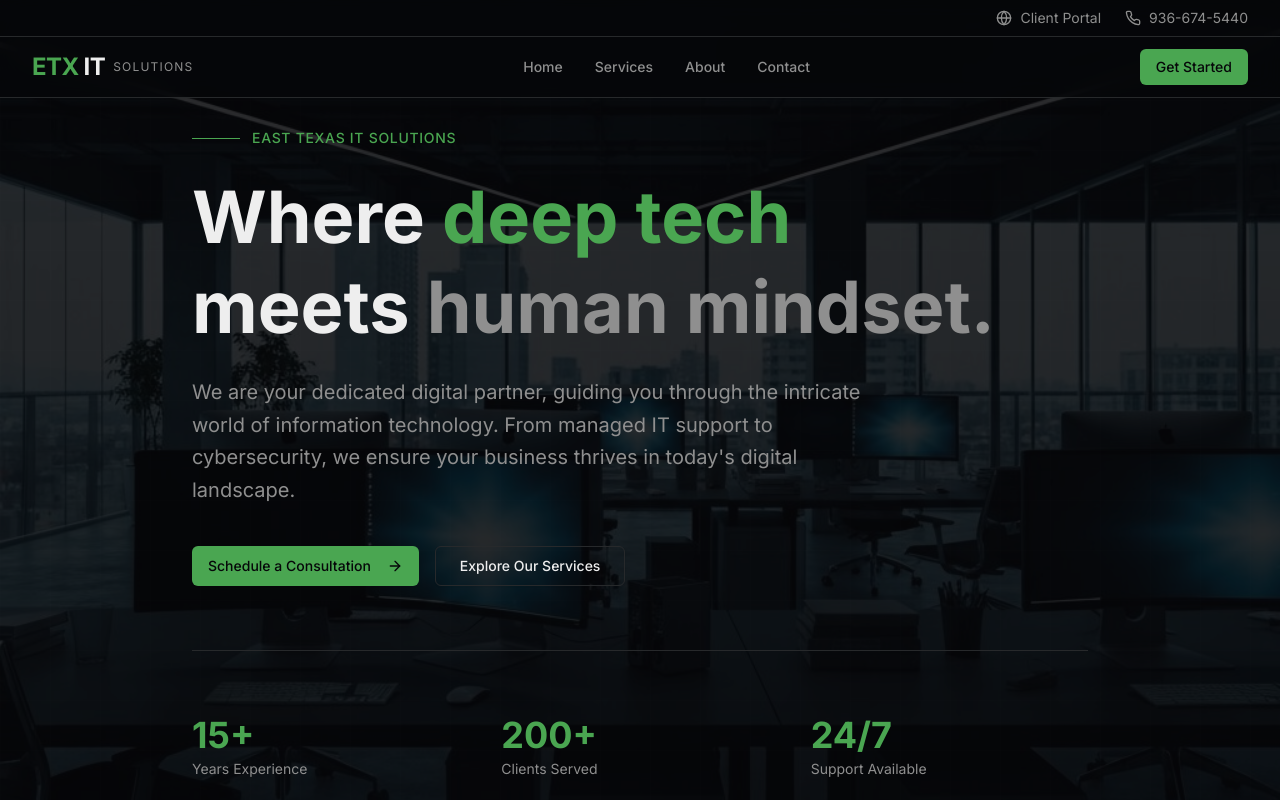
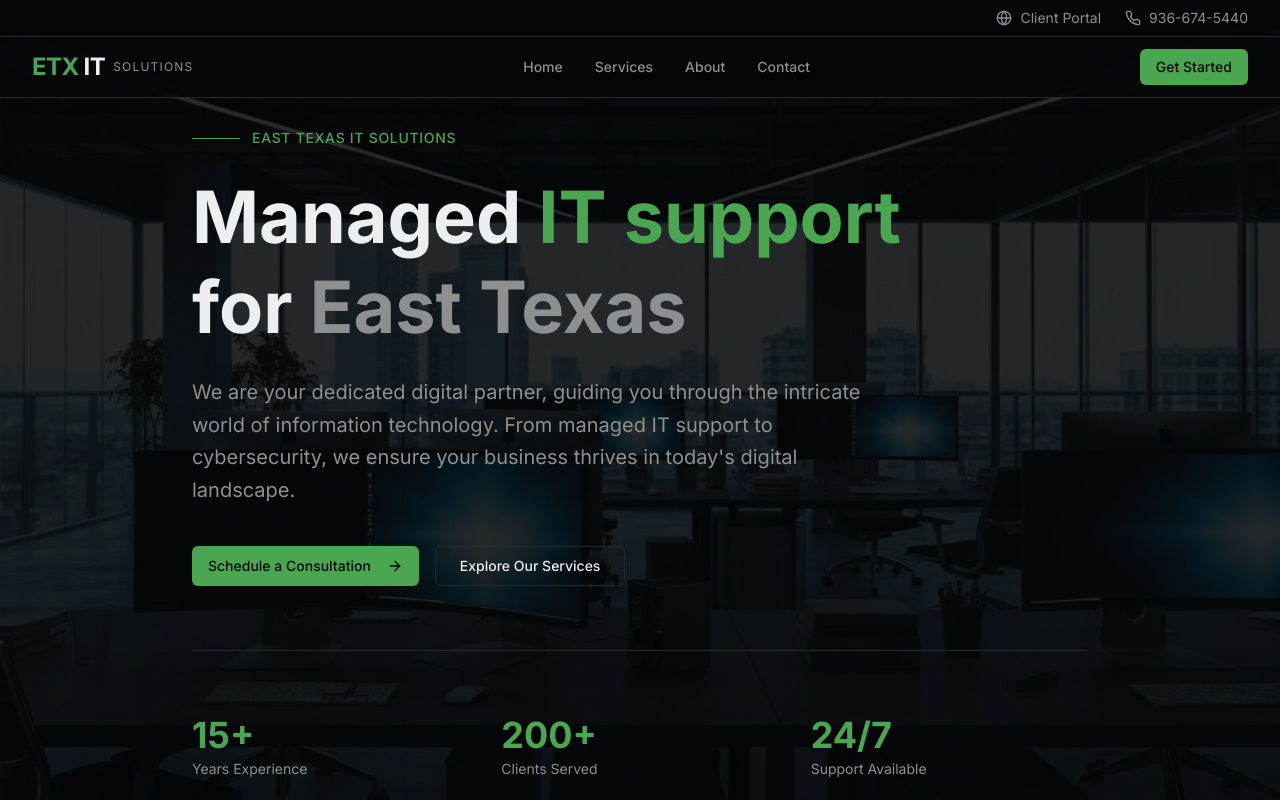
Before and after one commit to dkcraw/etxitsolutions, a Next.js app: page / in a window 1280 px wide. Shown: the top 800 px of the page. Built offline with nearby package versions, Linux system fonts and the light colour scheme.

Commit message:
Keyword the homepage H1 for East Texas managed IT.
Keep the same h1 classes and two-span treatment: primary on
"IT support", muted on "East Texas". No other hero copy or layout
changes.

Co-authored-by: dkcraw <dkcraw@users.noreply.github.com>

```diff
--- a/components/hero-section.tsx
+++ b/components/hero-section.tsx
@@ -34,8 +34,8 @@ export function HeroSection() {
 
           {/* Main Headline */}
           <h1 className="text-4xl sm:text-5xl lg:text-7xl font-bold leading-tight mb-6 text-balance">
-            Where <span className="text-primary">deep tech</span> meets{" "}
-            <span className="text-muted-foreground">human mindset.</span>
+            Managed <span className="text-primary">IT support</span> for{" "}
+            <span className="text-muted-foreground">East Texas</span>
           </h1>
 
           {/* Subheadline */}
```
